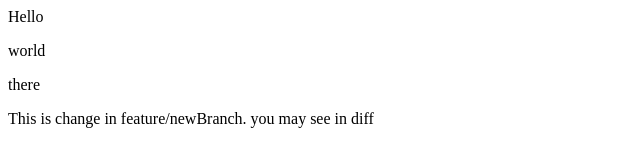
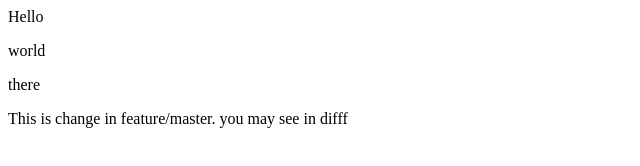
Before and after one commit to adarshmadhavan/git_test_local, a plain HTML site: page index.html in a window 1280 px wide. Shown: the full height of the page, 0-640 px from the left. Drawn offline with Linux system fonts and the light colour scheme.

Commit message:
2nd trial

```diff
--- a/index.html
+++ b/index.html
@@ -1,4 +1,4 @@
 <div> Hello </div>
 <p>world</p>
 <p>there</p>
-<a>This is change in feature/newBranch. you may see in diff</a>
+<a>This is change in feature/master. you may see in diff</a>f
```
